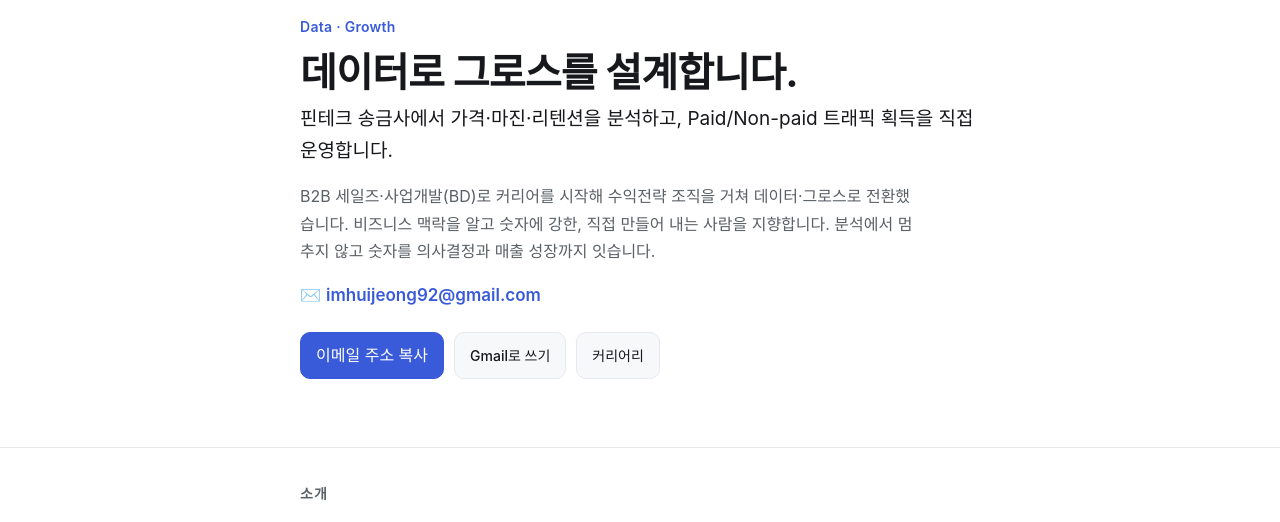
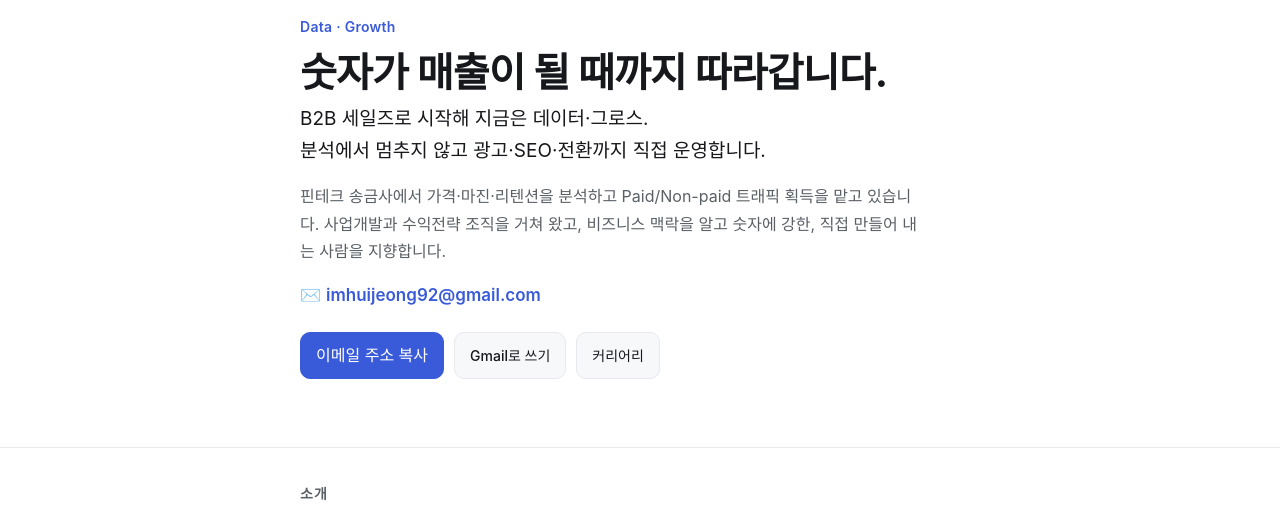
Before and after one commit to imhuijeong92-ui/imhuijeong92-ui.github.io, a plain HTML site: page index.html in a window 1280 px wide. Shown: the part 228-750 px from the top of the page. Drawn offline with Linux system fonts and the light colour scheme.

Commit message:
첫 화면 헤드라인 교체: 숫자가 매출이 될 때까지 따라갑니다
Co-Authored-By: Claude Opus 5.5 <noreply@anthropic.com>

```diff
--- a/index.html
+++ b/index.html
@@ -9,7 +9,7 @@
 <!-- Open Graph (링크 공유·검색 노출용) -->
 <meta property="og:type" content="website" />
 <meta property="og:title" content="임희정 · 데이터 · 그로스" />
-<meta property="og:description" content="데이터로 그로스를 설계합니다. 가격·마진 분석, 리텐션, 트래픽 획득." />
+<meta property="og:description" content="숫자가 매출이 될 때까지 따라갑니다. 가격·마진 분석, 리텐션, 트래픽 획득." />
 <meta property="og:locale" content="ko_KR" />
 <meta property="og:image" content="https://imhuijeong92-ui.github.io/avatar.png" />
 <link rel="icon" type="image/png" href="favicon.png" />
@@ -149,9 +149,9 @@
   <div class="wrap">
     <img class="avatar" src="avatar.png" width="96" height="96" alt="노트북을 든 임희정 픽셀 캐릭터" />
     <div class="eyebrow">Data · Growth</div>
-    <h1>데이터로 그로스를 설계합니다.</h1>
-    <p class="sub">핀테크 송금사에서 가격·마진·리텐션을 분석하고, Paid/Non-paid 트래픽 획득을 직접 운영합니다.</p>
-    <p class="lead">B2B 세일즈·사업개발(BD)로 커리어를 시작해 수익전략 조직을 거쳐 데이터·그로스로 전환했습니다. 비즈니스 맥락을 알고 숫자에 강한, 직접 만들어 내는 사람을 지향합니다. 분석에서 멈추지 않고 숫자를 의사결정과 매출 성장까지 잇습니다.</p>
+    <h1>숫자가 매출이 될 때까지 따라갑니다.</h1>
+    <p class="sub">B2B 세일즈로 시작해 지금은 데이터·그로스.<br>분석에서 멈추지 않고 광고·SEO·전환까지 직접 운영합니다.</p>
+    <p class="lead">핀테크 송금사에서 가격·마진·리텐션을 분석하고 Paid/Non-paid 트래픽 획득을 맡고 있습니다. 사업개발과 수익전략 조직을 거쳐 왔고, 비즈니스 맥락을 알고 숫자에 강한, 직접 만들어 내는 사람을 지향합니다.</p>
     <p class="mail">✉️ <a href="mailto:imhuijeong92@gmail.com" id="mailAddr">imhuijeong92@gmail.com</a></p>
     <div class="cta">
       <button type="button" class="btn primary" id="copyMail">이메일 주소 복사</button>
```
Also changed, not shown: 1 other file.
